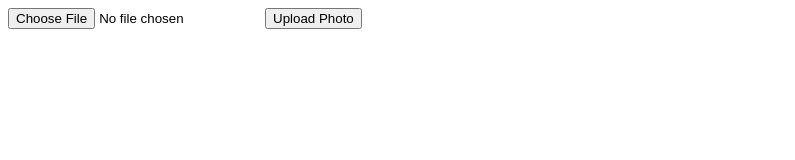
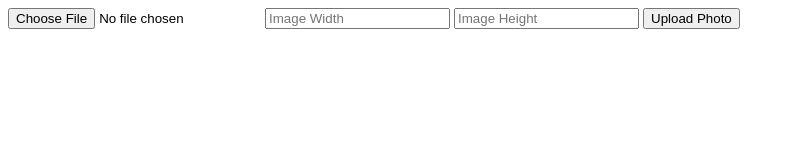
Before and after one commit to abdulashref333/image_processing_api, a website: page public/index.html in a window 1280 px wide. Shown: the whole page, without its empty margins (0-795 px from the left). Drawn offline with Linux system fonts and the light colour scheme.

Commit message:
modify the form

```diff
--- a/public/index.html
+++ b/public/index.html
@@ -7,11 +7,13 @@
   </head>
   <body>
     <form
-      action="/api/images/uploadImage?width=200&&height=200"
+      action="/api/images/uploadImage"
       enctype="multipart/form-data"
       method="POST"
     >
       <input type="file" name="avatar" accept="image/*" />
+      <input type="number" name="width" placeholder="Image Width" />
+      <input type="number" name="height" placeholder="Image Height" />
       <input type="submit" value="Upload Photo" />
     </form>
   </body>
```
